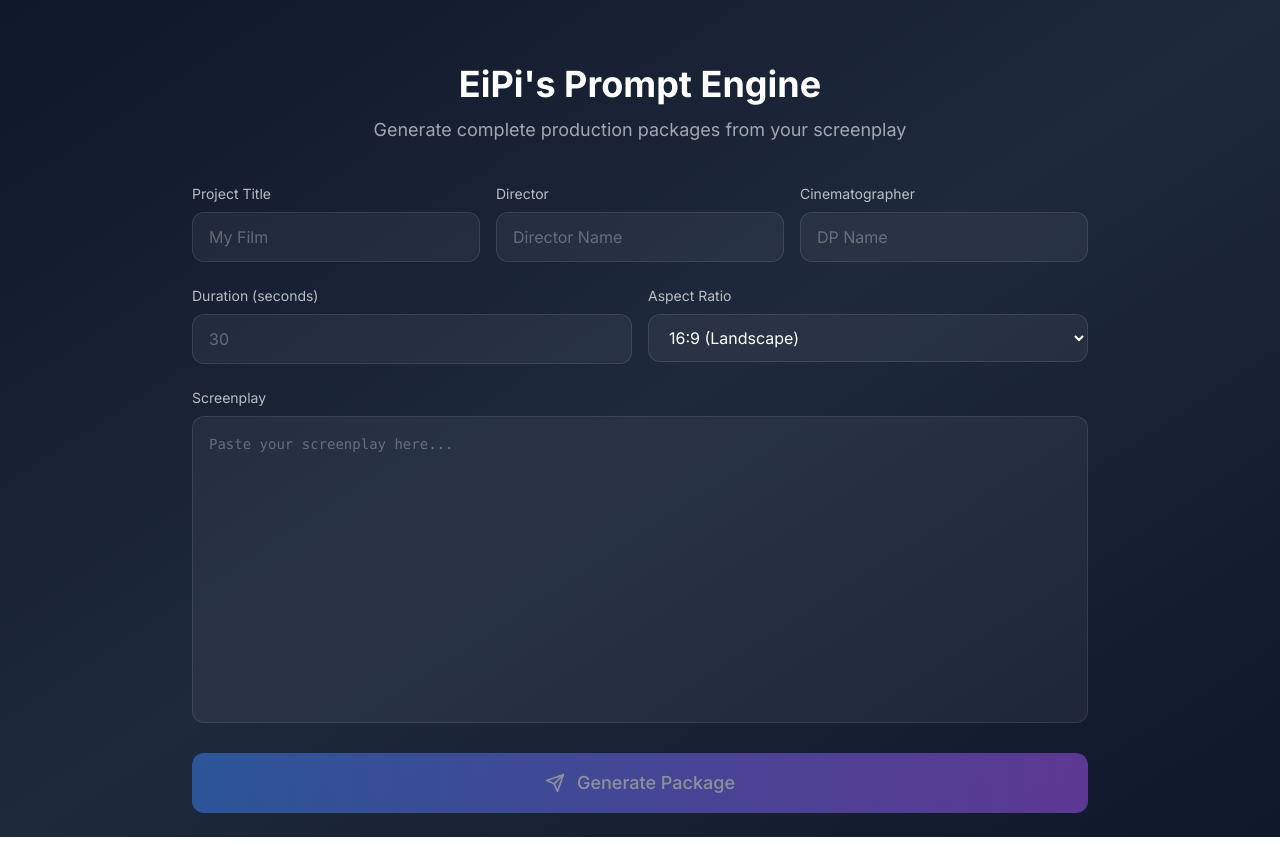
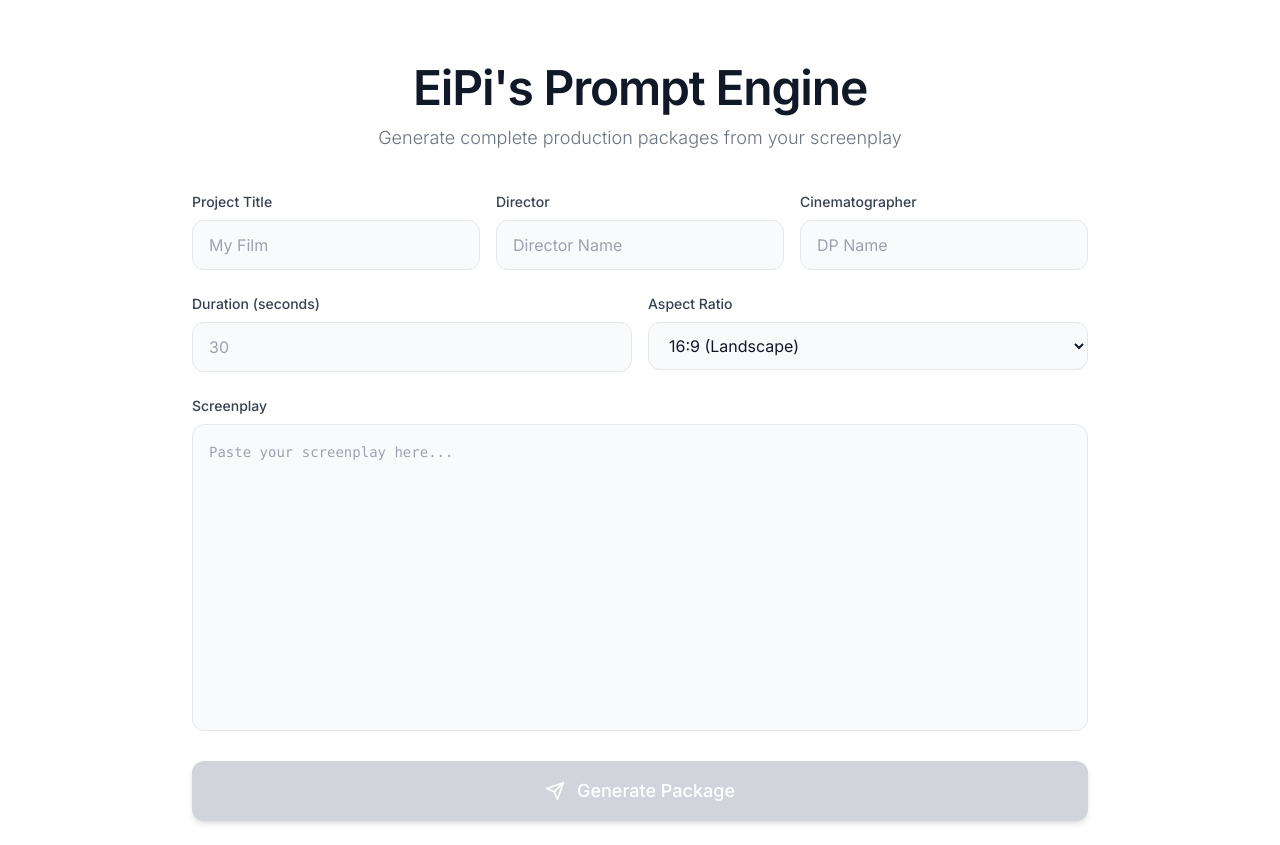
Before and after one commit to rohitreddyeipimedia/productionpackage, a Next.js app: page / in a window 1280 px wide. Built offline with nearby package versions, Linux system fonts and the light colour scheme.

Commit message:
Update InputPage.tsx

```diff
--- a/src/components/InputPage.tsx
+++ b/src/components/InputPage.tsx
@@ -62,58 +62,58 @@ export default function InputPage() {
 
   if (isComplete) {
     return (
-      <div className="min-h-screen bg-gradient-to-br from-slate-900 via-slate-800 to-slate-900 p-6">
+      <div className="min-h-screen bg-white p-6">
         <div className="max-w-4xl mx-auto">
           <div className="text-center mb-10 pt-10">
-            <div className="inline-flex items-center justify-center w-20 h-20 bg-green-500/20 rounded-full mb-6">
-              <Check className="w-10 h-10 text-green-400" />
+            <div className="inline-flex items-center justify-center w-20 h-20 bg-purple-100 rounded-full mb-6">
+              <Check className="w-10 h-10 text-purple-600" />
             </div>
-            <h1 className="text-4xl font-bold text-white mb-3">Production Package Ready!</h1>
-            <p className="text-white/60 text-lg">
+            <h1 className="text-4xl font-semibold text-gray-900 mb-3 tracking-tight">Production Package Ready!</h1>
+            <p className="text-gray-500 text-lg font-light">
               {input?.title} • {pkg?.shots.length || 0} shots • {mjPrompts.length} MJ prompts
             </p>
           </div>
 
           <div className="grid md:grid-cols-3 gap-6 mb-8">
-            <div className="bg-white/5 backdrop-blur-sm border border-white/10 rounded-2xl p-6 hover:bg-white/10 transition-all group">
-              <div className="w-12 h-12 bg-blue-500/20 rounded-xl flex items-center justify-center mb-4 group-hover:scale-110 transition-transform">
-                <Package className="w-6 h-6 text-blue-400" />
+            <div className="bg-gray-50 border border-gray-200 rounded-2xl p-6 hover:shadow-lg transition-all group hover:border-purple-200">
+              <div className="w-12 h-12 bg-purple-100 rounded-xl flex items-center justify-center mb-4 group-hover:scale-110 transition-transform">
+                <Package className="w-6 h-6 text-purple-600" />
               </div>
-              <h3 className="text-xl font-semibold text-white mb-2">Complete Package</h3>
-              <p className="text-white/50 text-sm mb-4">Full production document with all shots, packs, and prompts</p>
+              <h3 className="text-xl font-medium text-gray-900 mb-2">Complete Package</h3>
+              <p className="text-gray-500 text-sm mb-4 font-light">Full production document with all shots, packs, and prompts</p>
               <button
                 onClick={downloadCompletePackage}
-                className="w-full bg-blue-500 hover:bg-blue-600 text-white py-3 rounded-xl flex items-center justify-center gap-2 transition-colors font-medium"
+                className="w-full bg-purple-600 hover:bg-purple-700 text-white py-3 rounded-xl flex items-center justify-center gap-2 transition-colors font-medium shadow-sm hover:shadow-md"
               >
                 <Download className="w-4 h-4" />
                 Download .txt
               </button>
             </div>
 
-            <div className="bg-white/5 backdrop-blur-sm border border-white/10 rounded-2xl p-6 hover:bg-white/10 transition-all group">
-              <div className="w-12 h-12 bg-purple-500/20 rounded-xl flex items-center justify-center mb-4 group-hover:scale-110 transition-transform">
-                <FileText className="w-6 h-6 text-purple-400" />
+            <div className="bg-gray-50 border border-gray-200 rounded-2xl p-6 hover:shadow-lg transition-all group hover:border-purple-200">
+              <div className="w-12 h-12 bg-purple-100 rounded-xl flex items-center justify-center mb-4 group-hover:scale-110 transition-transform">
+                <FileText className="w-6 h-6 text-purple-600" />
               </div>
-              <h3 className="text-xl font-semibold text-white mb-2">MJ Prompts Only</h3>
-              <p className="text-white/50 text-sm mb-4">Clean text file with all Midjourney prompts</p>
+              <h3 className="text-xl font-medium text-gray-900 mb-2">MJ Prompts Only</h3>
+              <p className="text-gray-500 text-sm mb-4 font-light">Clean text file with all Midjourney prompts</p>
               <button
                 onClick={downloadTxt}
-                className="w-full bg-purple-500 hover:bg-purple-600 text-white py-3 rounded-xl flex items-center justify-center gap-2 transition-colors font-medium"
+                className="w-full bg-purple-600 hover:bg-purple-700 text-white py-3 rounded-xl flex items-center justify-center gap-2 transition-colors font-medium shadow-sm hover:shadow-md"
               >
                 <Download className="w-4 h-4" />
                 Download .txt
               </button>
             </div>
 
-            <div className="bg-white/5 backdrop-blur-sm border border-white/10 rounded-2xl p-6 hover:bg-white/10 transition-all group">
-              <div className="w-12 h-12 bg-pink-500/20 rounded-xl flex items-center justify-center mb-4 group-hover:scale-110 transition-transform">
-                <FileText className="w-6 h-6 text-pink-400" />
+            <div className="bg-gray-50 border border-gray-200 rounded-2xl p-6 hover:shadow-lg transition-all group hover:border-purple-200">
+              <div className="w-12 h-12 bg-purple-100 rounded-xl flex items-center justify-center mb-4 group-hover:scale-110 transition-transform">
+                <FileText className="w-6 h-6 text-purple-600" />
               </div>
-              <h3 className="text-xl font-semibold text-white mb-2">Shot List Only</h3>
-              <p className="text-white/50 text-sm mb-4">Formatted shot breakdown document</p>
+              <h3 className="text-xl font-medium text-gray-900 mb-2">Shot List Only</h3>
+              <p className="text-gray-500 text-sm mb-4 font-light">Formatted shot breakdown document</p>
               <button
                 onClick={downloadDoc}
-                className="w-full bg-pink-500 hover:bg-pink-600 text-white py-3 rounded-xl flex items-center justify-center gap-2 transition-colors font-medium"
+                className="w-full bg-purple-600 hover:bg-purple-700 text-white py-3 rounded-xl flex items-center justify-center gap-2 transition-colors font-medium shadow-sm hover:shadow-md"
               >
                 <Download className="w-4 h-4" />
                 Download .txt
@@ -123,7 +123,7 @@ export default function InputPage() {
 
           <button
             onClick={handleReset}
-            className="w-full bg-white/5 hover:bg-white/10 text-white/60 py-3 rounded-xl flex items-center justify-center gap-2 transition-colors"
+            className="w-full bg-gray-100 hover:bg-gray-200 text-gray-600 py-3 rounded-xl flex items-center justify-center gap-2 transition-colors font-medium"
           >
             <RotateCcw className="w-4 h-4" />
             Start New Project
@@ -134,92 +134,92 @@ export default function InputPage() {
   }
 
   return (
-    <div className="min-h-screen bg-gradient-to-br from-slate-900 via-slate-800 to-slate-900 p-6">
+    <div className="min-h-screen bg-white p-6">
       <div className="max-w-4xl mx-auto">
         <div className="text-center mb-10 pt-10">
-          <h1 className="text-4xl font-bold text-white mb-3">EiPi&apos;s Prompt Engine</h1>
-          <p className="text-white/60 text-lg">Generate complete production packages from your screenplay</p>
+          <h1 className="text-5xl font-semibold text-gray-900 mb-3 tracking-tight">EiPi&apos;s Prompt Engine</h1>
+          <p className="text-gray-500 text-lg font-light">Generate complete production packages from your screenplay</p>
         </div>
 
         <form onSubmit={handleSubmit} className="space-y-6">
           <div className="grid md:grid-cols-3 gap-4">
             <div>
-              <label className="block text-white/70 text-sm mb-2">Project Title</label>
+              <label className="block text-gray-700 text-sm font-medium mb-2">Project Title</label>
               <input
                 type="text"
                 value={formData.title}
                 onChange={(e) => setFormData({ ...formData, title: e.target.value })}
                 placeholder="My Film"
-                className="w-full bg-white/5 border border-white/10 rounded-xl px-4 py-3 text-white placeholder:text-white/30 focus:outline-none focus:border-white/30 transition-colors"
+                className="w-full bg-gray-50 border border-gray-200 rounded-xl px-4 py-3 text-gray-900 placeholder:text-gray-400 focus:outline-none focus:border-purple-400 focus:ring-2 focus:ring-purple-100 transition-all"
               />
             </div>
             <div>
-              <label className="block text-white/70 text-sm mb-2">Director</label>
+              <label className="block text-gray-700 text-sm font-medium mb-2">Director</label>
               <input
                 type="text"
                 value={formData.director}
                 onChange={(e) => setFormData({ ...formData, director: e.target.value })}
                 placeholder="Director Name"
-                className="w-full bg-white/5 border border-white/10 rounded-xl px-4 py-3 text-white placeholder:text-white/30 focus:outline-none focus:border-white/30 transition-colors"
+                className="w-full bg-gray-50 border border-gray-200 rounded-xl px-4 py-3 text-gray-900 placeholder:text-gray-400 focus:outline-none focus:border-purple-400 focus:ring-2 focus:ring-purple-100 transition-all"
               />
             </div>
             <div>
-              <label className="block text-white/70 text-sm mb-2">Cinematographer</label>
+              <label className="block text-gray-700 text-sm font-medium mb-2">Cinematographer</label>
               <input
                 type="text"
                 value={formData.cinematographer}
                 onChange={(e) => setFormData({ ...formData, cinematographer: e.target.value })}
                 placeholder="DP Name"
-                className="w-full bg-white/5 border border-white/10 rounded-xl px-4 py-3 text-white placeholder:text-white/30 focus:outline-none focus:border-white/30 transition-colors"
+                className="w-full bg-gray-50 border border-gray-200 rounded-xl px-4 py-3 text-gray-900 placeholder:text-gray-400 focus:outline-none focus:border-purple-400 focus:ring-2 focus:ring-purple-100 transition-all"
               />
             </div>
           </div>
 
           <div className="grid md:grid-cols-2 gap-4">
             <div>
-              <label className="block text-white/70 text-sm mb-2">Duration (seconds)</label>
+              <label className="block text-gray-700 text-sm font-medium mb-2">Duration (seconds)</label>
               <input
                 type="number"
                 value={formData.duration}
                 onChange={(e) => setFormData({ ...formData, duration: e.target.value })}
                 placeholder="30"
                 min="1"
-                className="w-full bg-white/5 border border-white/10 rounded-xl px-4 py-3 text-white placeholder:text-white/30 focus:outline-none focus:border-white/30 transition-colors"
+                className="w-full bg-gray-50 border border-gray-200 rounded-xl px-4 py-3 text-gray-900 placeholder:text-gray-400 focus:outline-none focus:border-purple-400 focus:ring-2 focus:ring-purple-100 transition-all"
               />
               {durationNum > 0 && (
-                <p className="text-white/40 text-xs mt-2">
+                <p className="text-purple-600 text-xs mt-2 font-medium">
                   Estimated shots: ~{estimatedShots} (0.75 × {durationNum}s)
                 </p>
               )}
             </div>
             <div>
-              <label className="block text-white/70 text-sm mb-2">Aspect Ratio</label>
+              <label className="block text-gray-700 text-sm font-medium mb-2">Aspect Ratio</label>
               <select
                 value={formData.aspectRatio}
                 onChange={(e) => setFormData({ ...formData, aspectRatio: e.target.value })}
-                className="w-full bg-white/5 border border-white/10 rounded-xl px-4 py-3 text-white focus:outline-none focus:border-white/30 transition-colors"
+                className="w-full bg-gray-50 border border-gray-200 rounded-xl px-4 py-3 text-gray-900 focus:outline-none focus:border-purple-400 focus:ring-2 focus:ring-purple-100 transition-all"
               >
-                <option value="16:9" className="bg-slate-800">16:9 (Landscape)</option>
-                <option value="9:16" className="bg-slate-800">9:16 (Portrait/Reels)</option>
-                <option value="1:1" className="bg-slate-800">1:1 (Square)</option>
-                <option value="4:5" className="bg-slate-800">4:5 (Instagram)</option>
+                <option value="16:9">16:9 (Landscape)</option>
+                <option value="9:16">9:16 (Portrait/Reels)</option>
+                <option value="1:1">1:1 (Square)</option>
+                <option value="4:5">4:5 (Instagram)</option>
               </select>
             </div>
           </div>
 
           <div>
-            <label className="block text-white/70 text-sm mb-2">Screenplay</label>
+            <label className="block text-gray-700 text-sm font-medium mb-2">Screenplay</label>
             <textarea
               value={formData.script}
               onChange={(e) => setFormData({ ...formData, script: e.target.value })}
               placeholder="Paste your screenplay here..."
               rows={12}
-              className="w-full bg-white/5 border border-white/10 rounded-xl px-4 py-4 text-white placeholder:text-white/30 focus:outline-none focus:border-white/30 transition-colors resize-none font-mono text-sm leading-relaxed"
+              className="w-full bg-gray-50 border border-gray-200 rounded-xl px-4 py-4 text-gray-900 placeholder:text-gray-400 focus:outline-none focus:border-purple-400 focus:ring-2 focus:ring-purple-100 transition-all resize-none font-mono text-sm leading-relaxed"
             />
           </div>
 
           {error && (
-            <div className="bg-red-500/10 border border-red-500/30 rounded-xl p-4 text-red-400 text-sm">
+            <div className="bg-red-50 border border-red-200 rounded-xl p-4 text-red-600 text-sm">
               {error}
             </div>
           )}
@@ -227,7 +227,7 @@ export default function InputPage() {
           <button
             type="submit"
             disabled={isGenerating || !formData.script.trim()}
-            className="w-full bg-gradient-to-r from-blue-500 to-purple-500 hover:from-blue-600 hover:to-purple-600 disabled:opacity-50 disabled:cursor-not-allowed text-white py-4 rounded-xl flex items-center justify-center gap-3 transition-all font-medium text-lg"
+            className="w-full bg-purple-600 hover:bg-purple-700 disabled:bg-gray-300 disabled:cursor-not-allowed text-white py-4 rounded-xl flex items-center justify-center gap-3 transition-all font-medium text-lg shadow-md hover:shadow-lg"
           >
             {isGenerating ? (
               <>
@@ -243,10 +243,10 @@ export default function InputPage() {
           </button>
 
           {isGenerating && progressMessage && (
-            <div className="bg-white/5 rounded-xl p-4">
-              <div className="flex items-center gap-3 text-white/60">
+            <div className="bg-purple-50 border border-purple-100 rounded-xl p-4">
+              <div className="flex items-center gap-3 text-purple-700">
                 <Loader2 className="w-4 h-4 animate-spin" />
-                <span className="text-sm">{progressMessage}</span>
+                <span className="text-sm font-medium">{progressMessage}</span>
               </div>
             </div>
           )}
```
